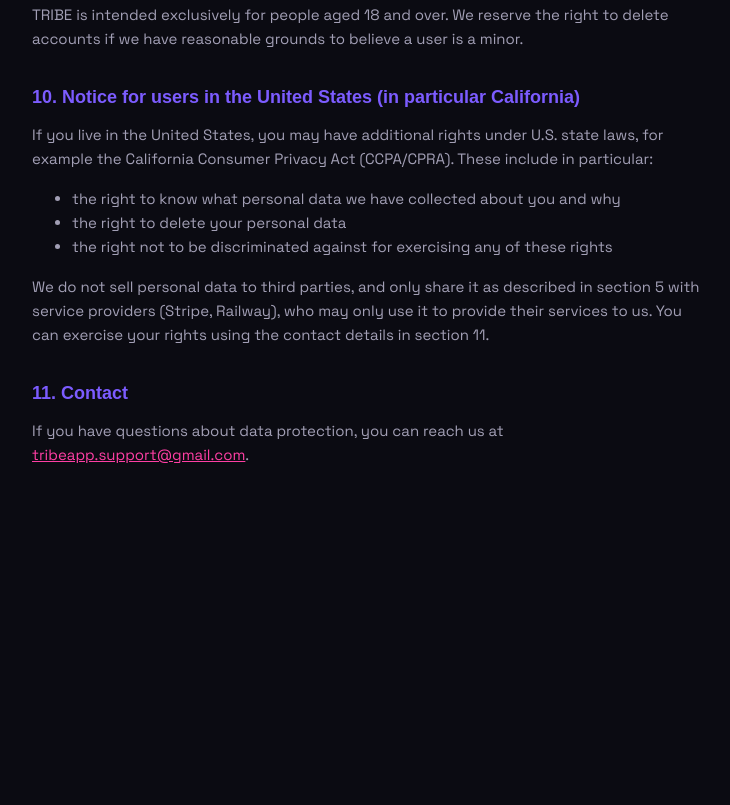
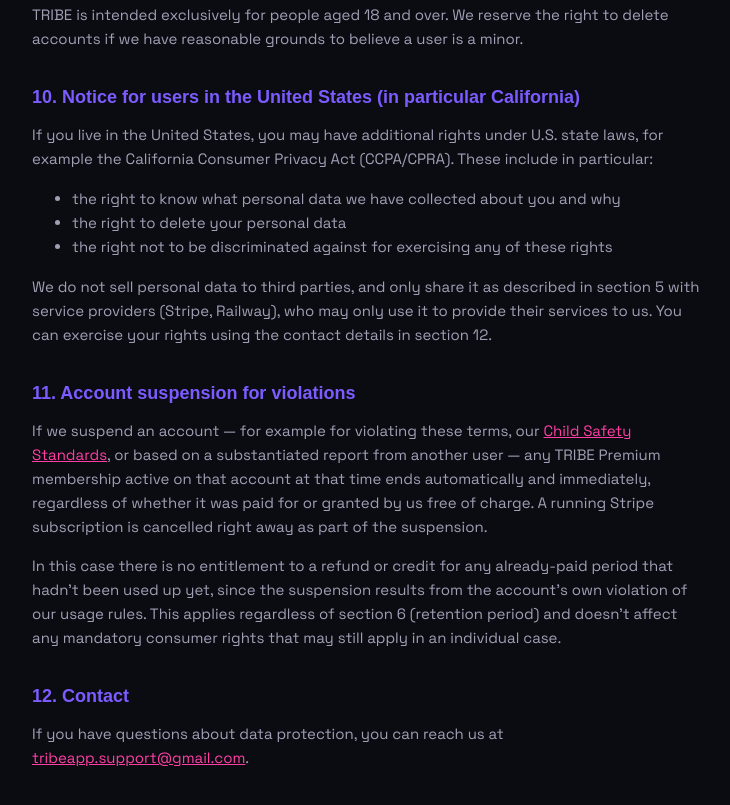
Before and after one commit to Pumabiest/tribe-app, a website: page frontend/privacy-en.html in a window 1280 px wide. Shown: the part 2054-2859 px from the top of the page, without its empty margins (272-1002 px from the left). Before the commit the page ends 2616 px from the top, so only its background shows below. Drawn offline with Linux system fonts and the light colour scheme; a web font is replaced by a local one.

Commit message:
Update privacy-en.html

```diff
--- a/frontend/privacy-en.html
+++ b/frontend/privacy-en.html
@@ -124,10 +124,25 @@
   <p>
     We do not sell personal data to third parties, and only share it as described in section 5 with
     service providers (Stripe, Railway), who may only use it to provide their services to us. You can
-    exercise your rights using the contact details in section 11.
+    exercise your rights using the contact details in section 12.
   </p>
 
-  <h2>11. Contact</h2>
+  <h2>11. Account suspension for violations</h2>
+  <p>
+    If we suspend an account — for example for violating these terms, our
+    <a href="/child-safety-en.html">Child Safety Standards</a>, or based on a substantiated report from
+    another user — any TRIBE Premium membership active on that account at that time ends automatically
+    and immediately, regardless of whether it was paid for or granted by us free of charge. A running
+    Stripe subscription is cancelled right away as part of the suspension.
+  </p>
+  <p>
+    In this case there is no entitlement to a refund or credit for any already-paid period that hadn't
+    been used up yet, since the suspension results from the account's own violation of our usage rules.
+    This applies regardless of section 6 (retention period) and doesn't affect any mandatory consumer
+    rights that may still apply in an individual case.
+  </p>
+
+  <h2>12. Contact</h2>
   <p>
     If you have questions about data protection, you can reach us at <a href="mailto:tribeapp.support@gmail.com">tribeapp.support@gmail.com</a>.
   </p>
```
